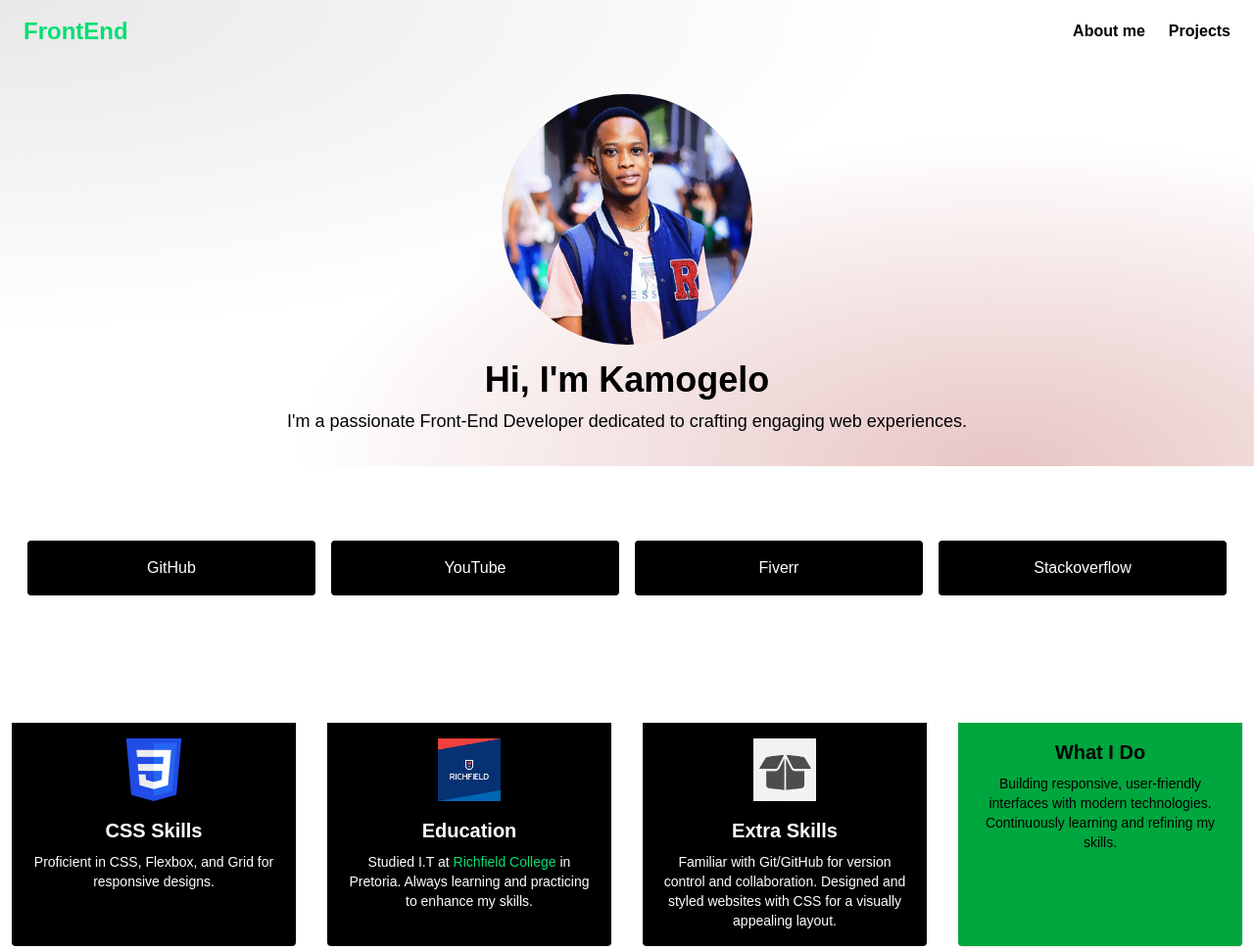
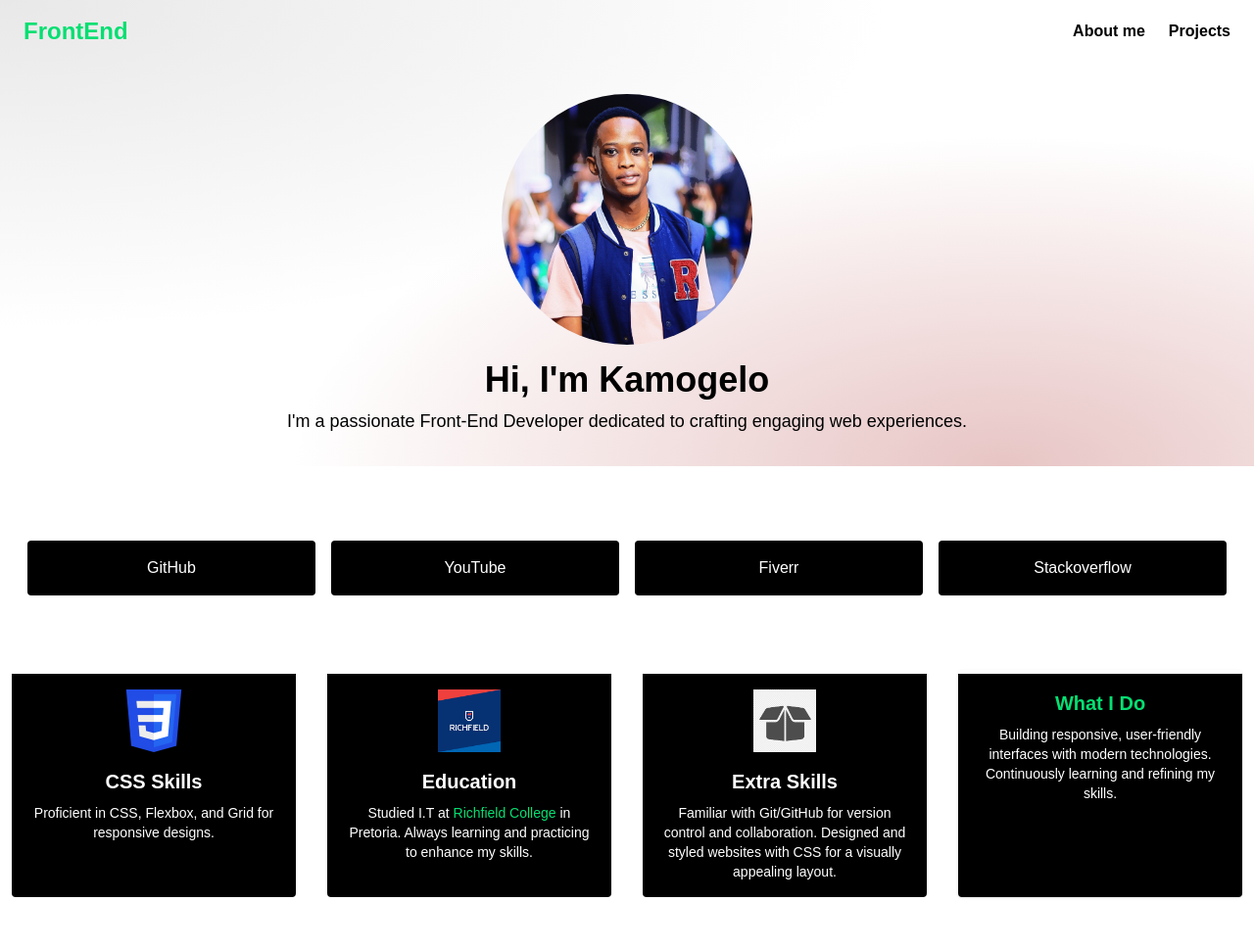
Before and after one commit to Kamogelo-7/Final-portfolio, a website: page index.html in a window 1280 px wide. Shown: the top 969 px of the page at 98% size. Drawn offline with Linux system fonts and the light colour scheme.

Commit message:
removed ineffective h2 and update design colors

```diff
--- a/index.html
+++ b/index.html
@@ -146,9 +146,6 @@
 
       <!-- Skills Section -->
       <div class="mt-12 container mx-auto px-3">
-        <h2 class="text-3xl font-bold text-center sm:space-x-2">
-          Skills and Knowledge
-        </h2>
         <div
           class="grid grid-cols-1 md:grid-cols-2 lg:grid-cols-4 gap-8 mt-3.5"
         >
@@ -199,12 +196,12 @@
             </p>
           </div>
           <div
-            class="skills-card bg-green-600 p-4 rounded shadow transition hover:shadow-lg"
+            class="skills-card bg-black p-4 rounded shadow transition hover:shadow-lg"
           >
-            <h3 class="text-xl text-black font-semibold text-center">
+            <h3 class="text-xl text-green-400 font-semibold text-center">
               What I Do
             </h3>
-            <p class="text-sm text-black text-center mt-2">
+            <p class="text-sm text-white text-center mt-2">
               Building responsive, user-friendly interfaces with modern
               technologies. Continuously learning and refining my skills.
             </p>
```
